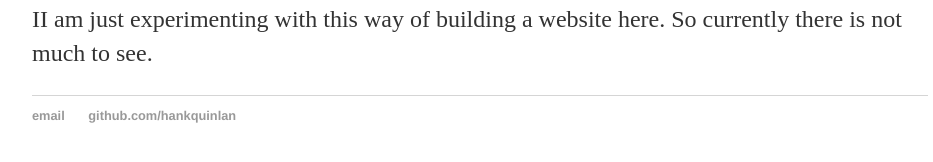
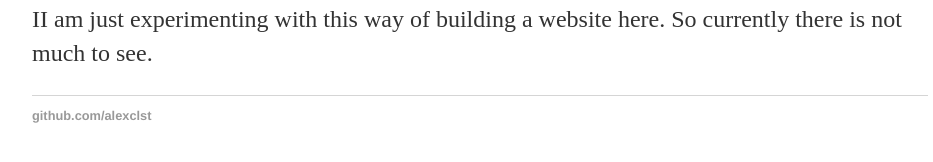
Before and after one commit to alexclst/alexclst.github.io, a Jekyll site: the page built from index.html, in a window 1280 px wide. Shown: the part 194-356 px from the top of the page, without its empty margins (160-1093 px from the left). Built offline with Jekyll 4.4.1, drawn with Linux system fonts in a browser that asks for light colours.

Commit message:
Update default.html

```diff
--- a/_layouts/default.html
+++ b/_layouts/default.html
@@ -21,8 +21,7 @@
 			</div><!-- /.container -->
 			<footer>
 	    		<ul>
-	        		<li><a href="mailto:hankquinlanhub@gmail.com">email</a></li>
-	        		<li><a href="https://github.com/hankquinlan">github.com/hankquinlan</a></li>
+	        		<li><a href="https://github.com/alexclst">github.com/alexclst</a></li>
 				</ul>
 			</footer>
 		</body>
```
